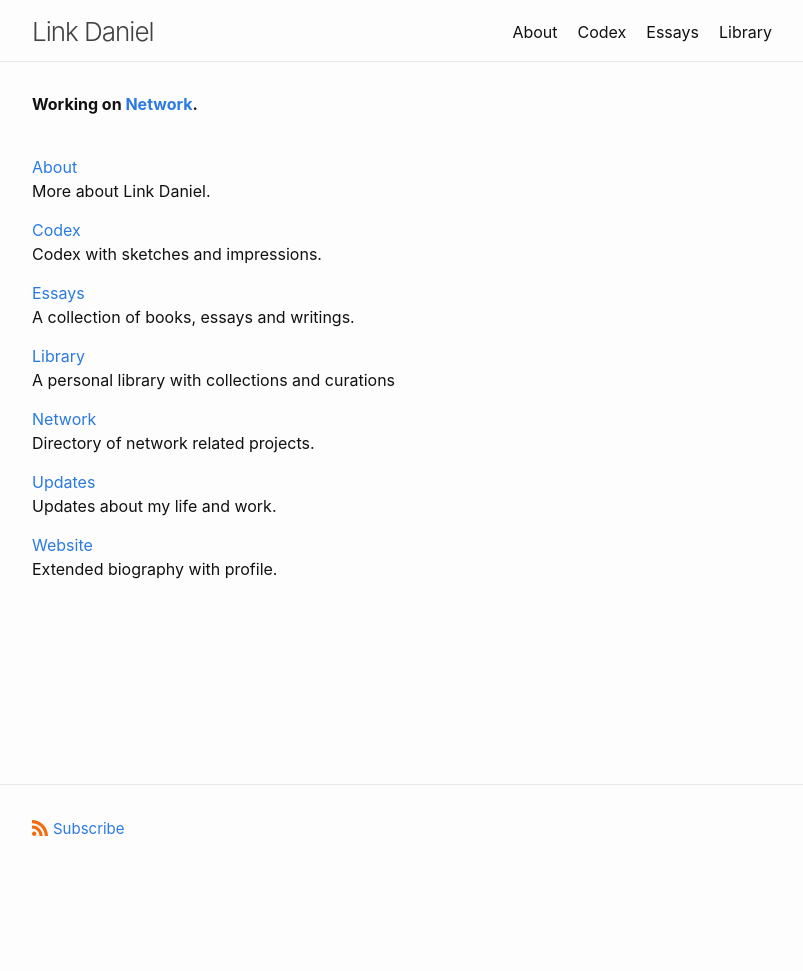
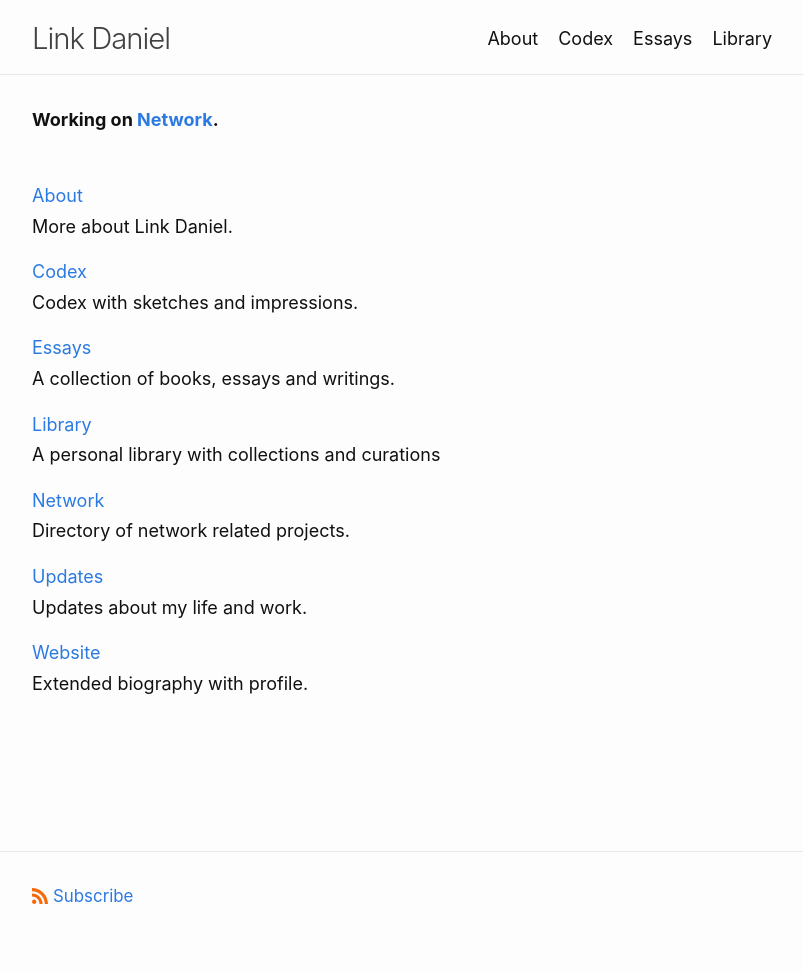
Before and after one commit to link-daniel/link.github.io, a Jekyll site: the page built from index.md, in a window 1280 px wide. Shown: the whole page, without its empty margins (238-1041 px from the left). Built offline with Jekyll 4.4.1, drawn with Linux system fonts in a browser that asks for light colours; before the commit the page ends 900 px from its top, so only the background shows below that.

Commit message:
Update initialize.scss

```diff
--- a/_sass/minima/initialize.scss
+++ b/_sass/minima/initialize.scss
@@ -4,10 +4,10 @@
 
 $base-font-family: -apple-system, system-ui, BlinkMacSystemFont, "Segoe UI", "Segoe UI Symbol", "Segoe UI Emoji", "Apple Color Emoji", Roboto, Helvetica, Arial, sans-serif !default;
 $code-font-family: "Menlo", "Inconsolata", "Consolas", "Roboto Mono", "Ubuntu Mono", "Liberation Mono", "Courier New", monospace;
-$base-font-size:   16px !default;
+$base-font-size:   18px !default;
 $base-font-weight: 400 !default;
 $small-font-size:  $base-font-size * 0.875 !default;
-$base-line-height: 1.5 !default;
+$base-line-height: 1.7 !default;
 
 $spacing-unit:     30px !default;
 
```
